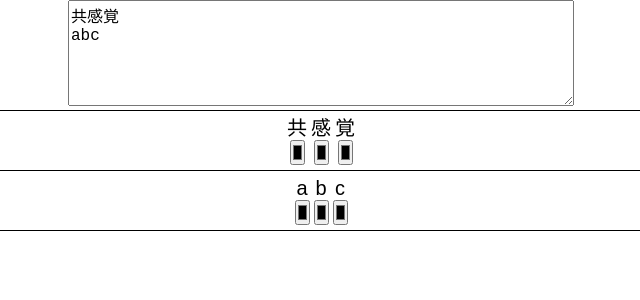
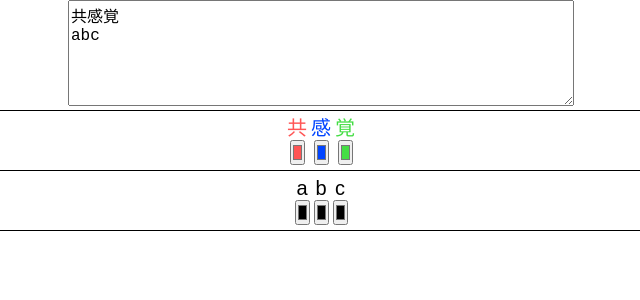
Before and after one commit to hogashi/kyokankaku, a React (Create React App) app: page / in a window 1280 px wide. Shown: the top 300 px of the page, without its empty margins (319-959 px from the left). Built offline with nearby package versions, Linux system fonts and the light colour scheme.

Commit message:
add default color

```diff
--- a/src/App.js
+++ b/src/App.js
@@ -4,14 +4,20 @@ import CharSet from './CharSet';
 
 const { useState } = React;
 
+
+const defaultColors = ['#ff5555', '#0044ff', '#44dd44'];
+
 const renderCharsets = ({ lines }) => {
+  let colorIndex = -1;
   const charLines = lines.split('\n').map((line, lineIndex) => {
     if (/^ *$/.test(line)) {
         return null;
     }
-    const chars = line.split('').map((char, charIndex) =>
-      <CharSet key={charIndex} char={char} />
-    );
+    const chars = line.split('').map((char, charIndex) => {
+      colorIndex += 1;
+      return <CharSet key={charIndex} char={char} defaultColor={defaultColors[colorIndex]} />;
+    });
+    colorIndex += 1;
     return (
       <div className="charLine" key={lineIndex}>
         {chars}
@@ -27,8 +33,6 @@ const renderCharsets = ({ lines }) => {
 
 export default () => {
   const [lines, setLines] = useState('共感覚\nabc');
-  // TODO: "共感覚"の3文字だけデフォルトの色をつけたい
-  //   '#ff5555', '#0044ff', '#44dd44'
 
   return (
     <div className="App">
--- a/src/CharSet.js
+++ b/src/CharSet.js
@@ -5,8 +5,8 @@ const { useState } = React;
 const BLACK = '#000000';
 const WHITE = '#ffffff';
 
-export default ({ char }) => {
-  const [colorCode, setColorCode] = useState(BLACK);
+export default ({ char, defaultColor }) => {
+  const [colorCode, setColorCode] = useState(defaultColor || BLACK);
 
   if (char === ' ') {
     return <div className="charSet space"></div>;
```
